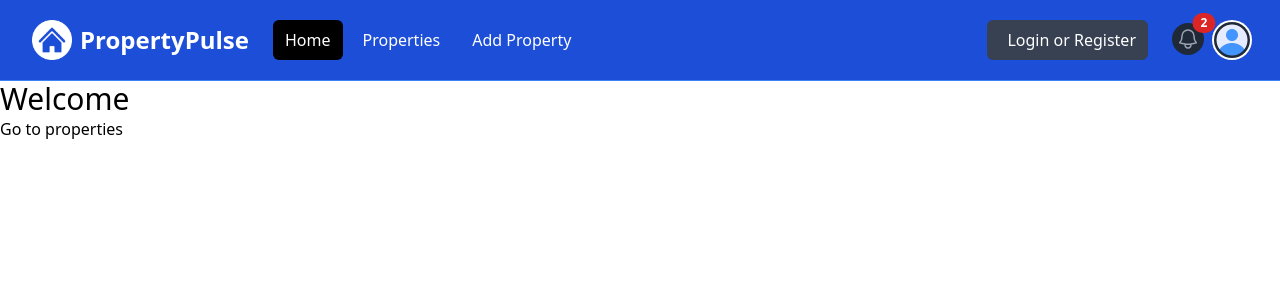
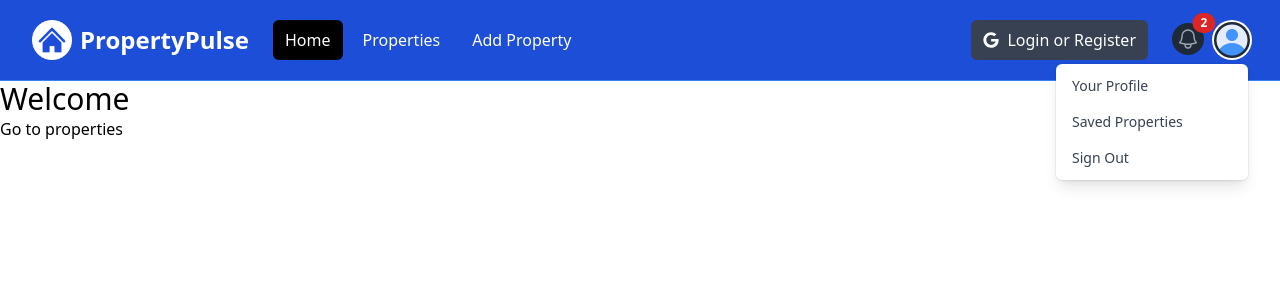
Before and after one commit to satyajitgiram/rent-rover, a Next.js app: page / in a window 1280 px wide. Both pictures are taken after a click on the button "Open user menu". Shown: the top 300 px of the page. Built offline with nearby package versions, Linux system fonts and the light colour scheme.

Commit message:
added dropdowns in navbar

```diff
--- a/components/Navbar.jsx
+++ b/components/Navbar.jsx
@@ -1,11 +1,15 @@
+"use client";
+import { useState } from "react";
 import Image from "next/image";
-import logo from '@/assets/images/logo-white.png';
-import profileDefault from '@/assets/images/profile.png';
-
-
-
+import logo from "@/assets/images/logo-white.png";
+import profileDefault from "@/assets/images/profile.png";
+import Link from "next/link";
+import { FaGoogle } from "react-icons/fa";
 
 const Navbar = () => {
+  const [isMobileMenuOpen, setIsMobileMenuOpen] = useState(false);
+  const [isProfileMenuOpen, setIsProfileMenuOpen] = useState(false);
+
   return (
     <nav className="bg-blue-700 border-b border-blue-500">
       <div className="mx-auto max-w-7xl px-2 sm:px-6 lg:px-8">
@@ -18,6 +22,7 @@
               className="relative inline-flex items-center justify-center rounded-md p-2 text-gray-400 hover:bg-gray-700 hover:text-white focus:outline-none focus:ring-2 focus:ring-inset focus:ring-white"
               aria-controls="mobile-menu"
               aria-expanded="false"
+              onClick={() => setIsMobileMenuOpen((prev) => !prev)}
             >
               <span className="absolute -inset-0.5"></span>
               <span className="sr-only">Open main menu</span>
@@ -38,39 +43,36 @@
             </button>
           </div>
 
-          <div
-            className="flex flex-1 items-center justify-center md:items-stretch md:justify-start"
-          >
+          <div className="flex flex-1 items-center justify-center md:items-stretch md:justify-start">
             {/* <!-- Logo --> */}
-            <a className="flex flex-shrink-0 items-center" href="/index.html">
-              <Image
-                className="h-10 w-auto"
-                src={logo}
-                alt="PropertyPulse"
-              />
+            <Link className="flex flex-shrink-0 items-center" href="/">
+              <Image className="h-10 w-auto" src={logo} alt="PropertyPulse" />
 
-              <span className="hidden md:block text-white text-2xl font-bold ml-2"
-                >PropertyPulse</span
-              >
-            </a>
+              <span className="hidden md:block text-white text-2xl font-bold ml-2">
+                PropertyPulse
+              </span>
+            </Link>
             {/* <!-- Desktop Menu Hidden below md screens --> */}
             <div className="hidden md:ml-6 md:block">
               <div className="flex space-x-2">
-                <a
-                  href="/index.html"
+                <Link
+                  href="/"
                   className="text-white bg-black hover:bg-gray-900 hover:text-white rounded-md px-3 py-2"
-                  >Home</a
                 >
-                <a
-                  href="/properties.html"
+                  Home
+                </Link>
+                <Link
+                  href="/properties"
                   className="text-white hover:bg-gray-900 hover:text-white rounded-md px-3 py-2"
-                  >Properties</a
                 >
-                <a
-                  href="/add-property.html"
+                  Properties
+                </Link>
+                <Link
+                  href="/properties/add"
                   className="text-white hover:bg-gray-900 hover:text-white rounded-md px-3 py-2"
-                  >Add Property</a
                 >
+                  Add Property
+                </Link>
               </div>
             </div>
           </div>
@@ -78,19 +80,15 @@
           {/* <!-- Right Side Menu (Logged Out) --> */}
           <div className="hidden md:block md:ml-6">
             <div className="flex items-center">
-              <button
-                className="flex items-center text-white bg-gray-700 hover:bg-gray-900 hover:text-white rounded-md px-3 py-2"
-              >
-                <i className="fa-brands fa-google text-white mr-2"></i>
+              <button className="flex items-center text-white bg-gray-700 hover:bg-gray-900 hover:text-white rounded-md px-3 py-2">
+                <FaGoogle className="text-white mr-2"></FaGoogle>
                 <span>Login or Register</span>
               </button>
             </div>
           </div>
 
           {/* <!-- Right Side Menu (Logged In) --> */}
-          <div
-            className="absolute inset-y-0 right-0 flex items-center pr-2 md:static md:inset-auto md:ml-6 md:pr-0"
-          >
+          <div className="absolute inset-y-0 right-0 flex items-center pr-2 md:static md:inset-auto md:ml-6 md:pr-0">
             <a href="messages.html" className="relative group">
               <button
                 type="button"
@@ -113,9 +111,7 @@
                   />
                 </svg>
               </button>
-              <span
-                className="absolute top-0 right-0 inline-flex items-center justify-center px-2 py-1 text-xs font-bold leading-none text-white transform translate-x-1/2 -translate-y-1/2 bg-red-600 rounded-full"
-              >
+              <span className="absolute top-0 right-0 inline-flex items-center justify-center px-2 py-1 text-xs font-bold leading-none text-white transform translate-x-1/2 -translate-y-1/2 bg-red-600 rounded-full">
                 2
                 {/* <!-- Replace with the actual number of notifications --> */}
               </span>
@@ -129,6 +125,7 @@
                   id="user-menu-button"
                   aria-expanded="false"
                   aria-haspopup="true"
+                  onClick={() => setIsProfileMenuOpen((prev) => !prev)}
                 >
                   <span className="absolute -inset-1.5"></span>
                   <span className="sr-only">Open user menu</span>
@@ -137,76 +134,85 @@
                     src={profileDefault}
                     alt=""
                   />
+
                 </button>
               </div>
 
               {/* <!-- Profile dropdown --> */}
+              {isProfileMenuOpen && (
                 <div
                   id="user-menu"
-                className="hidden absolute right-0 z-10 mt-2 w-48 origin-top-right rounded-md bg-white py-1 shadow-lg ring-1 ring-black ring-opacity-5 focus:outline-none"
+                  className="absolute right-0 z-10 mt-2 w-48 origin-top-right rounded-md bg-white py-1 shadow-lg ring-1 ring-black ring-opacity-5 focus:outline-none"
                   role="menu"
                   aria-orientation="vertical"
                   aria-labelledby="user-menu-button"
                   tabIndex="-1"
                 >
-                <a
-                  href="/profile.html"
+                  <Link
+                    href="/profile"
                     className="block px-4 py-2 text-sm text-gray-700"
                     role="menuitem"
                     tabIndex="-1"
                     id="user-menu-item-0"
-                  >Your Profile</a
                   >
-                <a
-                  href="saved-properties.html"
+                    Your Profile
+                  </Link>
+                  <Link
+                    href="/properties/saved"
                     className="block px-4 py-2 text-sm text-gray-700"
                     role="menuitem"
                     tabIndex="-1"
                     id="user-menu-item-2"
-                  >Saved Properties</a
                   >
-                <a
+                    Saved Properties
+                  </Link>
+                  <button
                     href="#"
                     className="block px-4 py-2 text-sm text-gray-700"
                     role="menuitem"
                     tabIndex="-1"
                     id="user-menu-item-2"
-                  >Sign Out</a
                   >
+                    Sign Out
+                  </button>
                 </div>
+              )}
             </div>
           </div>
         </div>
       </div>
 
       {/* <!-- Mobile menu, show/hide based on menu state. --> */}
-      <div className="hidden" id="mobile-menu">
+      {isMobileMenuOpen && (
+        <div id="mobile-menu">
           <div className="space-y-1 px-2 pb-3 pt-2">
-          <a
-            href="/index.html"
+            <Link
+              href="/"
               className="bg-gray-900 text-white block rounded-md px-3 py-2 text-base font-medium"
-            >Home</a
             >
-          <a
-            href="/properties.html"
+              Home
+            </Link>
+            <Link
+              href="/properties"
               className="text-gray-300 hover:bg-gray-700 hover:text-white block rounded-md px-3 py-2 text-base font-medium"
-            >Properties</a
             >
-          <a
-            href="/add-property.html"
+              Properties
+            </Link>
+            <Link
+              href="/properties/add"
               className="text-gray-300 hover:bg-gray-700 hover:text-white block rounded-md px-3 py-2 text-base font-medium"
-            >Add Property</a
             >
-          <button
-            className="flex items-center text-white bg-gray-700 hover:bg-gray-900 hover:text-white rounded-md px-3 py-2 my-4"
-          >
-            <i className="fa-brands fa-google mr-2"></i>
+              Add Property
+            </Link>
+            <button className="flex items-center text-white bg-gray-700 hover:bg-gray-900 hover:text-white rounded-md px-3 py-2 my-4">
+              <FaGoogle className="text-white mr-2"></FaGoogle>
               <span>Login or Register</span>
             </button>
           </div>
         </div>
+      )}
     </nav>
-  )
-}
+  );
+};
 
-export default Navbar
+export default Navbar;
--- a/package.json
+++ b/package.json
@@ -9,9 +9,10 @@
     "lint": "next lint"
   },
   "dependencies": {
+    "next": "14.2.5",
     "react": "^18",
     "react-dom": "^18",
-    "next": "14.2.5"
+    "react-icons": "^5.2.1"
   },
   "devDependencies": {
     "postcss": "^8",
```
Also changed, not shown: 1 other file (tests, documents, lock files or other folders). Lines whose indentation alone changed are shown as unchanged.
